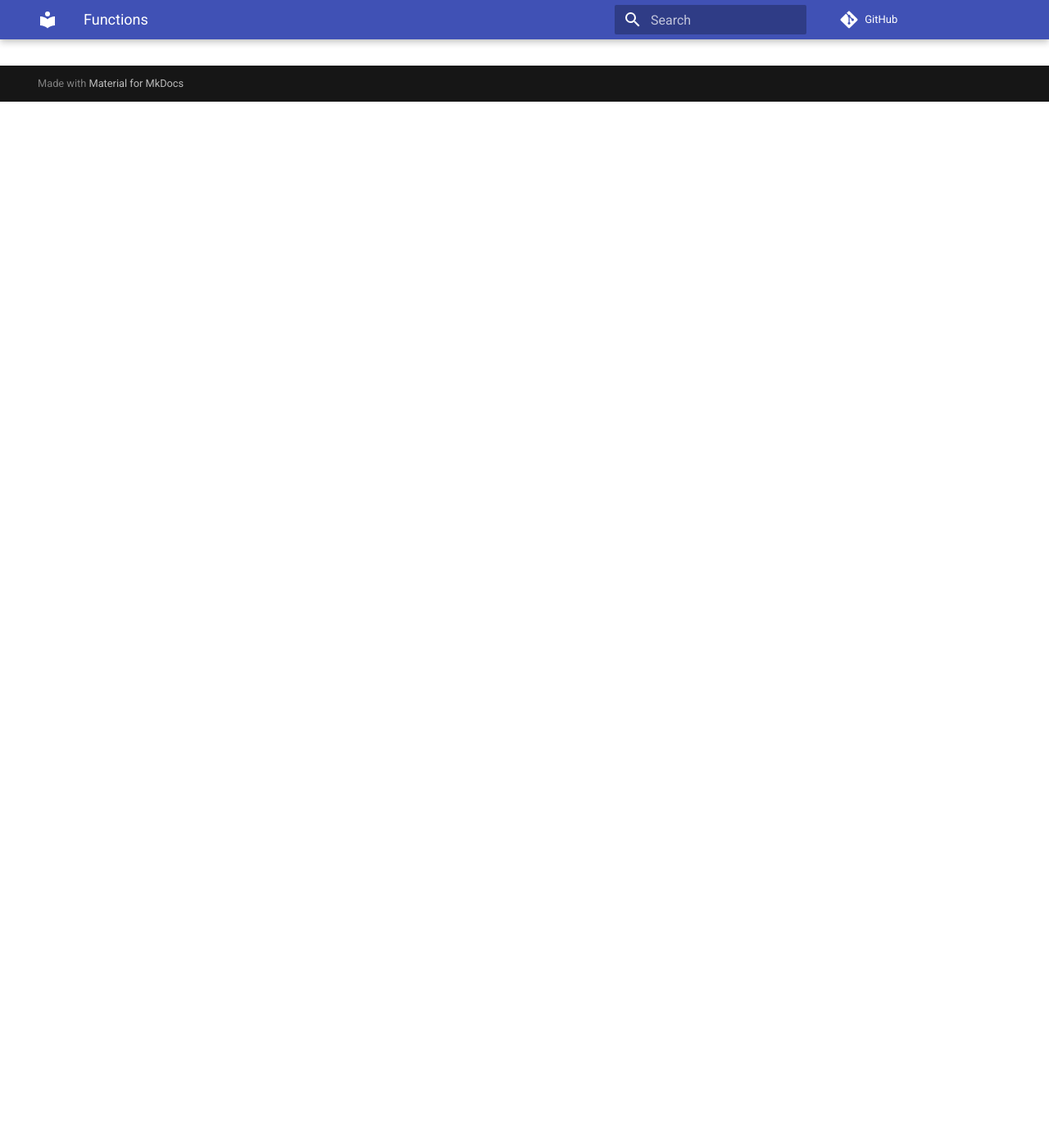
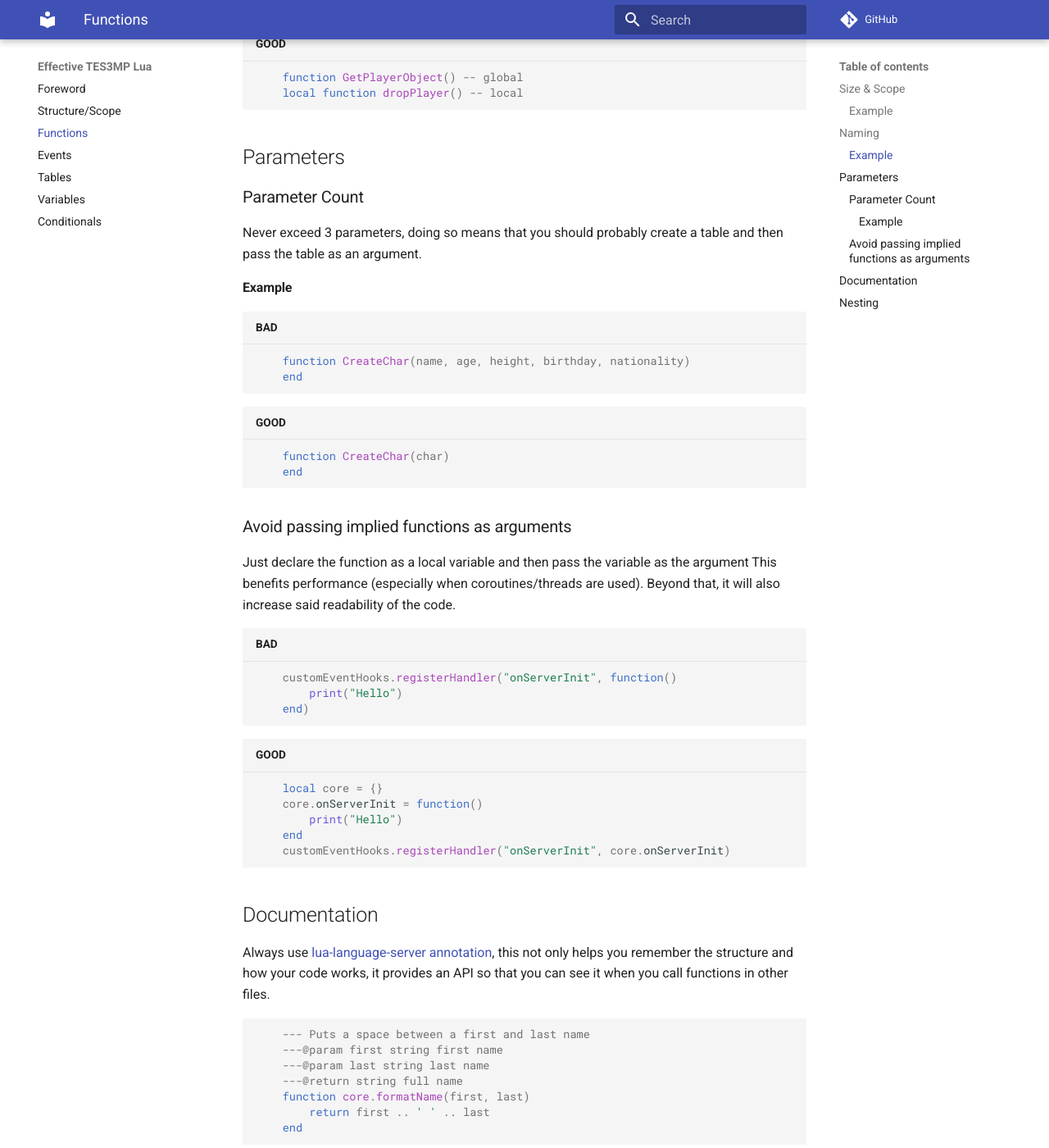
Before and after one commit to Resdayn-RP/effective-tes3mp-lua, an MkDocs documentation site: the page built from docs/functions.md, in a window 1280 px wide and 1400 px high, scrolled down 1276 px. Shown: the whole window at 82% size. Built offline with MkDocs 1.6.1 and Material for MkDocs 9.7.7, drawn with Linux system fonts in a browser that asks for light colours; comment, search, counter and statistics services are not loaded; some of the changed text lies outside the part shown.

Commit message:
feat(functions): Completed Functions Page

````diff
--- a/docs/functions.md
+++ b/docs/functions.md
@@ -1,6 +1,6 @@
 # Functions
 
-## Size \& Scope
+## Size & Scope
 - Functions should remain small and do a singular task
 - Functions shouldn't really exceed 10 lines, if it is, you are likely doing more than one thing
 - Utility functions should be in their own file, and then the use of ```require``` to call them into the main script.
@@ -32,3 +32,79 @@
 
     return core
 ```
+
+## Naming
+- Local functions should only be in camelCase, while global functions should be in PascalCase
+- Function names should start with a leading verb.
+
+### Example
+```lua title="BAD"
+    function player() -- global
+    local function PlayerDrop() -- local
+```
+```lua title="GOOD"
+    function GetPlayerObject() -- global
+    local function dropPlayer() -- local
+```
+
+## Parameters
+### Parameter Count
+Never exceed 3 parameters, doing so means that you should probably create a table and then pass the table as an argument.
+
+#### Example
+```lua title="BAD"
+    function CreateChar(name, age, height, birthday, nationality)
+    end
+```
+
+```lua title="GOOD"
+    function CreateChar(char)
+    end
+```
+
+### Avoid passing implied functions as arguments
+Just declare the function as a local variable and then pass the variable as the argument This benefits performance (especially when coroutines/threads are used). Beyond that, it will also increase said readability of the code.
+```lua title="BAD"
+    customEventHooks.registerHandler("onServerInit", function()
+        print("Hello")
+    end)
+```
+```lua title="GOOD"
+    local core = {}
+    core.onServerInit = function()
+        print("Hello")
+    end
+    customEventHooks.registerHandler("onServerInit", core.onServerInit)
+```
+
+## Documentation
+Always use [lua-language-server annotation](https://github.com/sumneko/lua-language-server/wiki/Annotations), this not only helps you remember the structure and how your code works, it provides an API so that you can see it when you call functions in other files.
+```lua
+    --- Puts a space between a first and last name
+    ---@param first string first name
+    ---@param last string last name
+    ---@return string full name
+    function core.formatName(first, last)
+        return first .. ' ' .. last
+    end
+```
+
+## Nesting
+Never nest if possible. Do not exceed 4 levels of indentation. Use guard clauses where applicable. Nesting code makes the code dificult to read, it also makes it seem as if it is doing multiple things.
+
+```lua name="BAD"
+    function core.getFullName(first, last)
+        if first and last then
+            return first .. last
+        else
+            return nil
+        end
+    end
+```
+
+```lua name="GOOD"
+    function core.getFullName(first, last)
+        if not (first and last) then return end
+        return first .. last
+    end
+```
````
